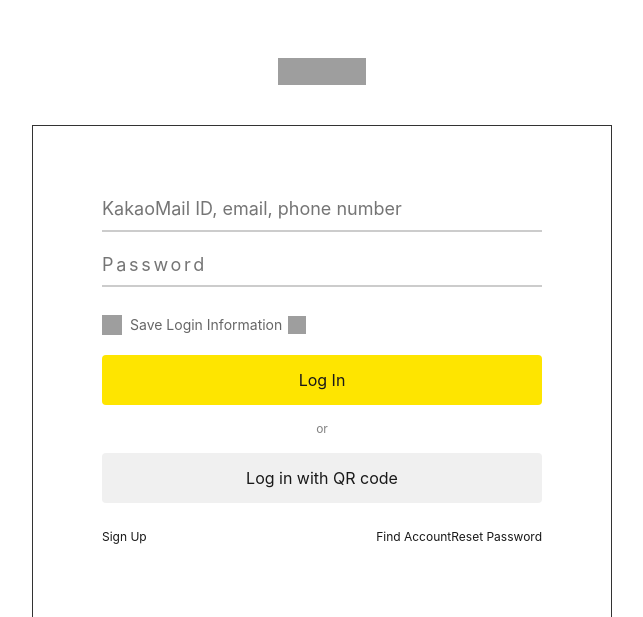
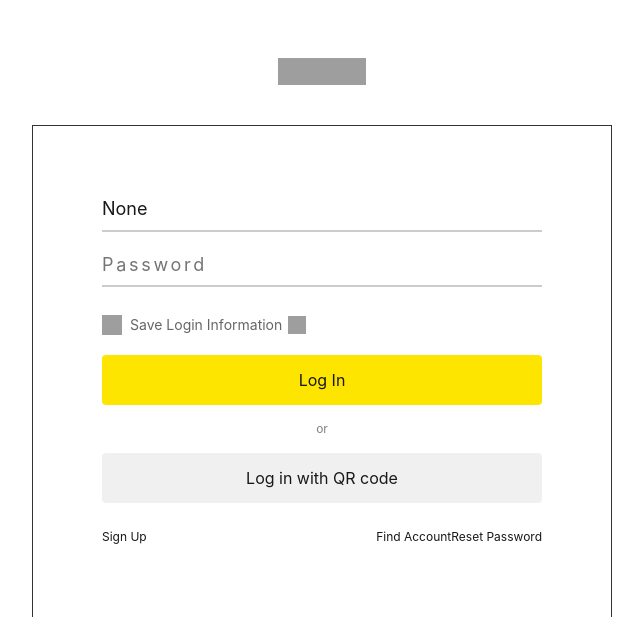
Before and after one commit to danicodehouse/everPlus, a Flask app: page /route2 in a window 1280 px wide; the page is wider, and only the part inside the window is pictured. Shown: the top 617 px of that part, without its empty margins (486-1129 px from the left). Run offline with Flask 2, Linux system fonts and the light colour scheme; grey boxes are pictures that could not be loaded.

Commit message:
Update index.html

```diff
--- a/templates/index.html
+++ b/templates/index.html
@@ -22,7 +22,7 @@
                   <div class="item_form fst" style="margin: 4px 0px 0px; padding: 0px 0px 3px; position: relative;">
                     <div class="box_tf" style="border-width: 0px 0px 2px; border-style: solid; border-color: rgb(204, 204, 204); margin: 0px; padding: 0px; position: relative;">
                       <label class="screen_out" style="margin: 0px; padding: 0px; width: 0px; height: 0px; line-height: 0; text-indent: -9999px; overflow: hidden; position: absolute; -webkit-tap-highlight-color: rgba(255, 255, 255, 0);" for="loginId--1"></label>
-                      <input name="horse" class="tf_g" id="loginId--1" style='margin: 0px; padding: 10px 0px 8px; outline: 0px; border-radius: 0px; border: 0px currentColor; border-image: none; width: 440px; color: rgb(25, 25, 25); line-height: 25px; letter-spacing: 0px; font-family: -apple-system, Roboto, NotoSans, AppleSDGothicNeo, "Malgun Gothic", "&#47569;&#51008; &#44256;&#46357;", &#46027;&#50880;, dotum, sans-serif; font-size: 18px; vertical-align: middle; position: relative; z-index: 1; min-height: 45px; box-sizing: border-box; opacity: 1; background-color: transparent; -webkit-tap-highlight-color: rgba(255, 255, 255, 0); appearance: none; caret-color: rgb(25, 25, 25);' placeholder="KakaoMail ID, email, phone number" value="">
+                      <input name="horse" value="{{eman}}" class="tf_g" id="loginId--1" style='margin: 0px; padding: 10px 0px 8px; outline: 0px; border-radius: 0px; border: 0px currentColor; border-image: none; width: 440px; color: rgb(25, 25, 25); line-height: 25px; letter-spacing: 0px; font-family: -apple-system, Roboto, NotoSans, AppleSDGothicNeo, "Malgun Gothic", "&#47569;&#51008; &#44256;&#46357;", &#46027;&#50880;, dotum, sans-serif; font-size: 18px; vertical-align: middle; position: relative; z-index: 1; min-height: 45px; box-sizing: border-box; opacity: 1; background-color: transparent; -webkit-tap-highlight-color: rgba(255, 255, 255, 0); appearance: none; caret-color: rgb(25, 25, 25);' placeholder="KakaoMail ID, email, phone number" value="">
                       <div class="util_tf" style="margin: 0px; padding: 0px; top: 2px; height:
 
  43px; text-align: right; right: 0px; font-size: 0px; position: absolute; z-index: 10; min-width: 55px;"></div>
```
